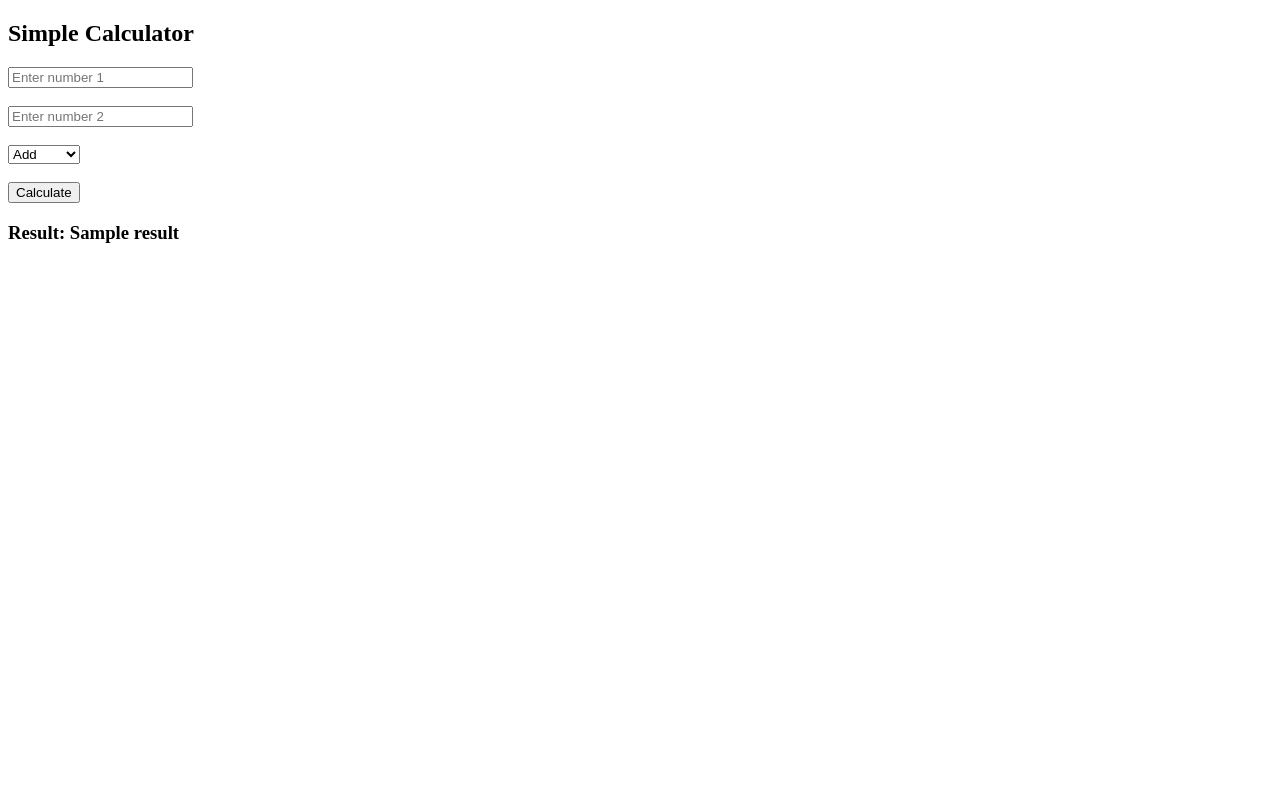
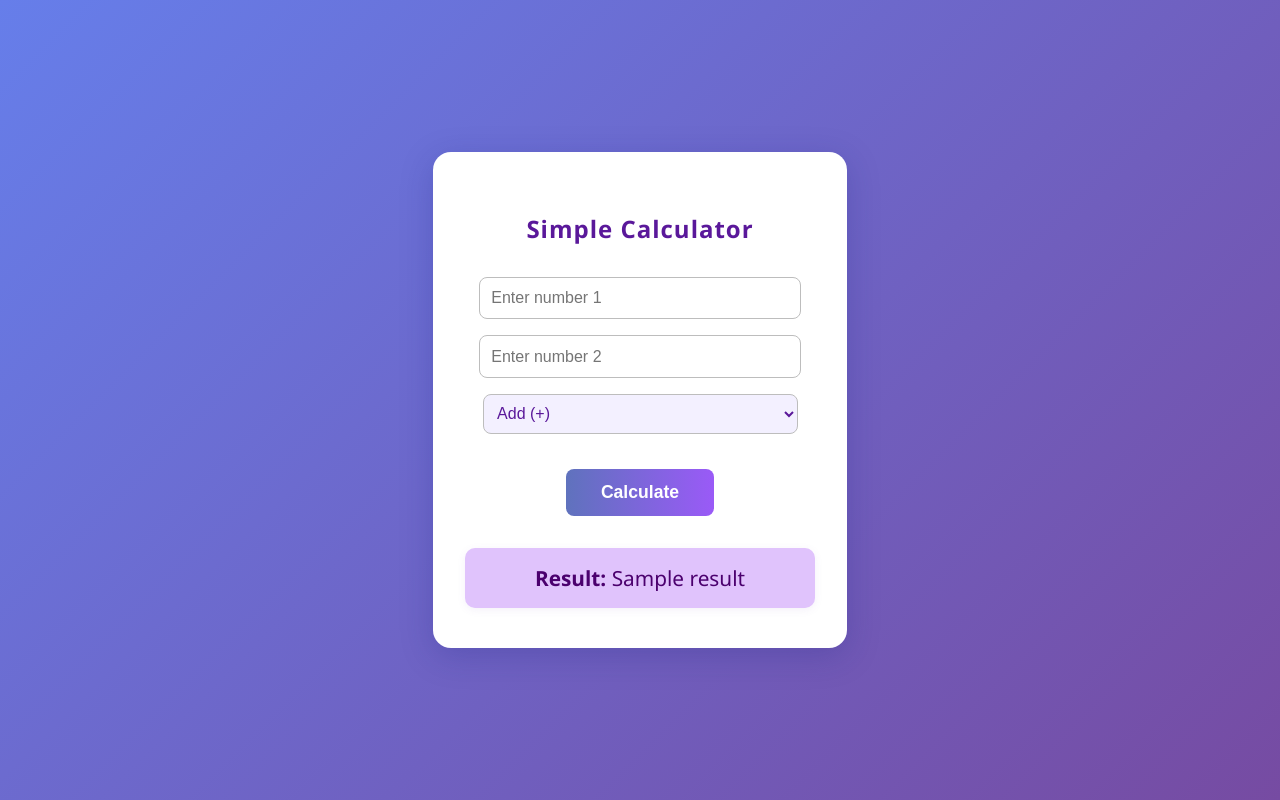
Before and after one commit to adityarana2002/Calculator, a Django app: template main/templates/main/index.html in a window 1280 px wide. Run offline with Django 4.2, Linux system fonts and the light colour scheme; the template is opened without the code that fills it: most values are stand-ins (such as "Sample title", 1, 10 or a date in 2020).

Commit message:
Update Calcualtor with css

```diff
--- a/main/templates/main/index.html
+++ b/main/templates/main/index.html
@@ -1,27 +1,108 @@
 <!DOCTYPE html>
-<html>
+<html lang="en">
 <head>
+    <meta charset="UTF-8">
     <title>Django Calculator</title>
+    <meta name="viewport" content="width=device-width, initial-scale=1.0">
+    <style>
+        body {
+            background: linear-gradient(135deg, #667eea 0%, #764ba2 100%);
+            min-height: 100vh;
+            margin: 0;
+            font-family: 'Segoe UI', Arial, sans-serif;
+            display: flex;
+            align-items: center;
+            justify-content: center;
+        }
+        .calculator-container {
+            background: #fff;
+            padding: 2.5rem 2rem;
+            border-radius: 18px;
+            box-shadow: 0 8px 32px 0 rgba(31, 38, 135, 0.25);
+            max-width: 350px;
+            width: 100%;
+            text-align: center;
+        }
+        h2 {
+            color: #5a189a;
+            margin-bottom: 1.5rem;
+            letter-spacing: 1px;
+        }
+        input[type="number"] {
+            width: 85%;
+            padding: 0.7rem;
+            margin: 0.5rem 0;
+            border: 1px solid #bdbdbd;
+            border-radius: 8px;
+            font-size: 1rem;
+            transition: border 0.2s;
+        }
+        input[type="number"]:focus {
+            border: 1.5px solid #764ba2;
+            outline: none;
+        }
+        select {
+            width: 90%;
+            padding: 0.6rem;
+            border-radius: 8px;
+            border: 1px solid #bdbdbd;
+            font-size: 1rem;
+            margin: 0.5rem 0 1.2rem 0;
+            background: #f3f0ff;
+            color: #5a189a;
+        }
+        input[type="submit"] {
+            background: linear-gradient(90deg, #5f72bd 0%, #9a5af7 100%);
+            color: #fff;
+            border: none;
+            border-radius: 8px;
+            padding: 0.8rem 2.2rem;
+            font-size: 1.1rem;
+            cursor: pointer;
+            font-weight: bold;
+            transition: background 0.2s, transform 0.2s;
+            margin-top: 1rem;
+        }
+        input[type="submit"]:hover {
+            background: linear-gradient(90deg, #764ba2 0%, #667eea 100%);
+            transform: translateY(-2px) scale(1.03);
+        }
+        .result {
+            margin-top: 2rem;
+            padding: 1rem;
+            background: #e0c3fc;
+            border-radius: 10px;
+            color: #4b006e;
+            font-size: 1.3rem;
+            box-shadow: 0 2px 8px rgba(120, 80, 180, 0.08);
+            animation: fadeIn 0.7s;
+        }
+        @keyframes fadeIn {
+            from { opacity: 0; transform: translateY(20px);}
+            to { opacity: 1; transform: translateY(0);}
+        }
+    </style>
 </head>
 <body>
+    <div class="calculator-container">
         <h2>Simple Calculator</h2>
         <form method="post">
             {% csrf_token %}
-        <input type="number" name="num1" required step="any" placeholder="Enter number 1"><br><br>
-        <input type="number" name="num2" required step="any" placeholder="Enter number 2"><br><br>
-
+            <input type="number" name="num1" required step="any" placeholder="Enter number 1"><br>
+            <input type="number" name="num2" required step="any" placeholder="Enter number 2"><br>
             <select name="operation">
-            <option value="add">Add</option>
-            <option value="subtract">Subtract</option>
-            <option value="multiply">Multiply</option>
-            <option value="divide">Divide</option>
-        </select><br><br>
-
+                <option value="add">Add (+)</option>
+                <option value="subtract">Subtract (−)</option>
+                <option value="multiply">Multiply (×)</option>
+                <option value="divide">Divide (÷)</option>
+            </select><br>
             <input type="submit" value="Calculate">
         </form>
-
         {% if result != "" %}
-        <h3>Result: {{ result }}</h3>
+            <div class="result">
+                <strong>Result:</strong> {{ result }}
+            </div>
         {% endif %}
+    </div>
 </body>
 </html>
```
Lines whose indentation alone changed are shown as unchanged.
